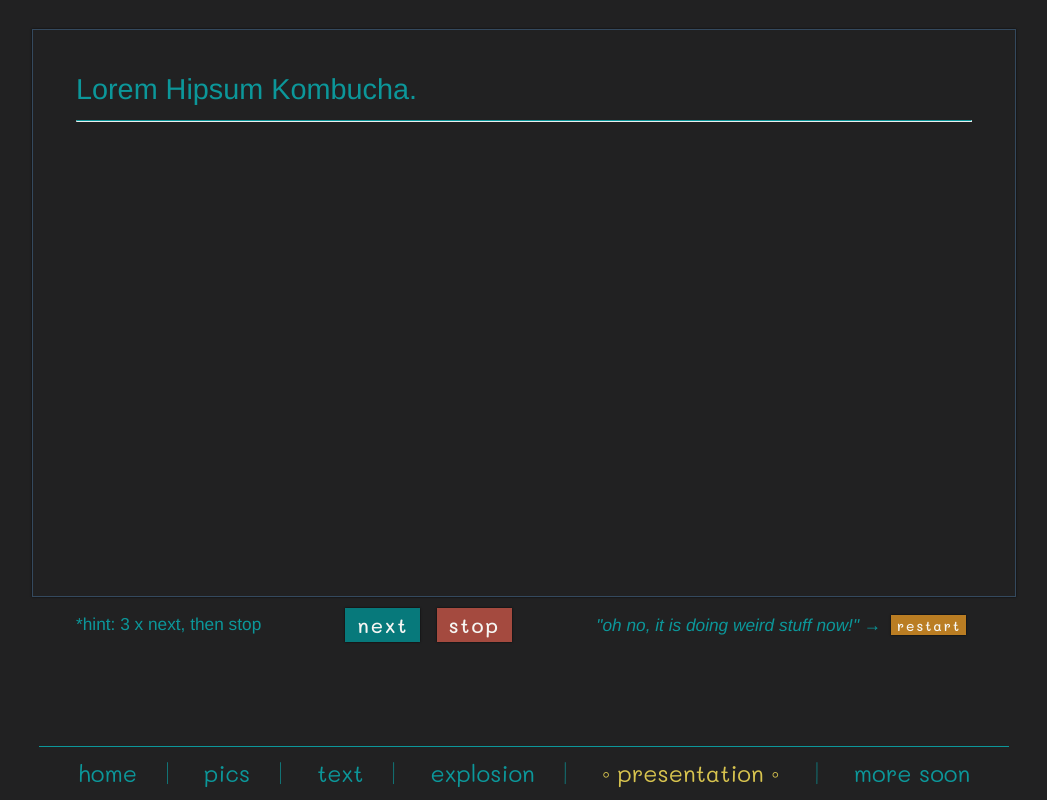
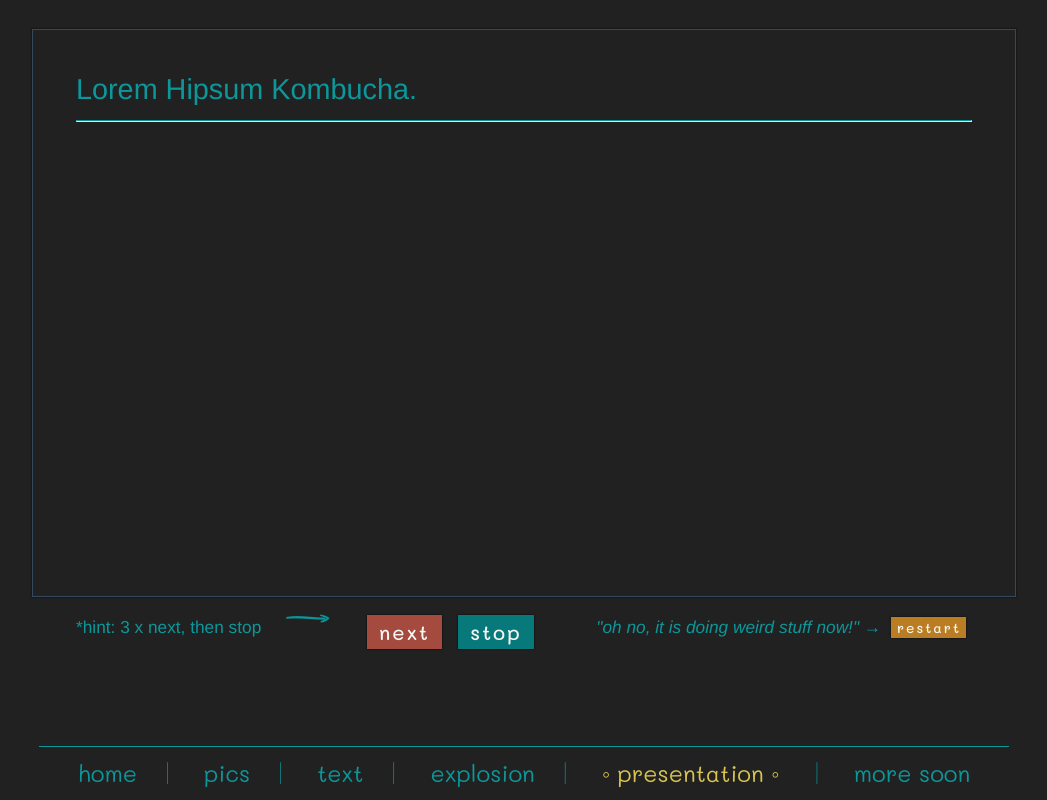
Before and after one commit to Mrtly/demos, a Vue app: page /demo4 in a window 1280 px wide. Shown: the whole page, without its empty margins (116-1163 px from the left). Built offline with nearby package versions, Linux system fonts and the light colour scheme; a web font is replaced by a local one.

Commit message:
improve text, add arrow

```diff
--- a/src/components/GsapDemo5.vue
+++ /dev/null
@@ -1,66 +0,0 @@
-<template>
-  <div id="container">
-    <div id="frame">
-      <div id="text">
-        <h2 id="comingsoon">coming soon!</h2>
-      </div>
-    </div>
-    <div id="buttons">
-      <button v-on:click="start">ok</button>
-    </div>
-  </div>
-</template>
-
-<script>
-import { gsap, Bounce } from "gsap";
-
-export default {
-  name: "GsapDemo5",
-  mounted: function() {
-    gsap.set("#comingsoon", { opacity: 0 });
-    this.start();
-  },
-  methods: {
-    start: function() {
-      gsap.set("#comingsoon", { opacity: 1 });
-      gsap.fromTo(
-        "#comingsoon",
-        { y: "-9em", opacity: 0 },
-        { scale: 1, duration: 1.5, opacity: 1, y: 0, ease: Bounce.easeOut }
-      );
-    }
-  }
-};
-</script>
-
-<style lang="scss" scoped>
-@import "@/styles/colors.scss";
-#container {
-  text-align: center;
-  #frame {
-    display: flex;
-    flex-direction: column;
-    justify-content: center;
-    align-items: center;
-    #comingsoon {
-      font-weight: 100;
-    }
-    padding: 1.5em;
-    margin: 0 auto;
-    width: 70vw;
-    height: 60vh;
-    border: 1px solid $vue-gray;
-    box-shadow: 0 0 2px rgba(0, 0, 0, 0.8);
-  }
-  #buttons {
-    width: 70vw;
-    margin: 0 auto;
-    display: flex;
-    justify-content: center;
-    align-items: center;
-    font-size: 1em;
-  }
-}
-@media screen and (max-width: 768px) {
-}
-</style>
--- a/src/components/Presentation.vue
+++ b/src/components/Presentation.vue
@@ -41,6 +41,11 @@
     <div id="buttons">
       <p id="hint">*hint: 3 x next, then stop</p>
       <div>
+        <svg id="arrow" xmlns="http://www.w3.org/2000/svg" viewBox="0 0 346.393 346.393">
+          <path
+            d="M204.651 58.521c-4.284-21.42-15.3-39.78-28.764-56.305-3.061-3.672-9.181-2.447-11.629 1.225-11.016 19.584-20.196 41.004-22.644 63.647-.612 6.732 9.792 7.345 11.016 1.225 4.284-16.524 10.404-32.437 18.36-47.736 3.06 4.284 6.121 9.18 8.569 14.076-4.284-4.284-14.077-2.448-14.077 5.508-.612 99.756-23.256 202.571-5.508 301.104 1.224 7.956 14.688 6.12 14.076-1.836-7.956-100.368 7.345-198.899 7.957-299.268v-1.224c3.672 7.344 6.119 14.688 7.956 23.256 1.225 9.792 16.524 6.12 14.688-3.672z"
+          />
+        </svg>
         <button v-on:click="next">next</button>
         <button v-on:click="stop">stop</button>
       </div>
@@ -297,6 +302,23 @@
         background-color: $b4;
       }
     }
+    #arrow {
+      transform: rotate(90deg);
+      animation: 3s fade-in ease;
+      filter: invert(38%) sepia(48%) saturate(2134%) hue-rotate(152deg)
+        brightness(94%) contrast(91%);
+      height: 1.5em;
+      animation: bouncey 0.5s ease-in-out alternate infinite;
+    }
+
+    @keyframes bouncey {
+      0% {
+        transform: rotate(90deg) translateY(30px);
+      }
+      100% {
+        transform: rotate(90deg) translateY(20px);
+      }
+    }
   }
 }
 @media screen and (max-width: 768px) {
--- a/src/components/Staggers.vue
+++ b/src/components/Staggers.vue
@@ -186,6 +186,9 @@
       display: none;
     }
   }
+  button {
+    display: none;
+  }
   #mobile-note {
     display: block;
   }
--- a/src/components/TextSplits.vue
+++ b/src/components/TextSplits.vue
@@ -5,6 +5,13 @@
       <h1 id="intro">Thundercats</h1>
 
       <h2 id="tagline">Authentic charcoal lorem hipsum unicorn kombucha.</h2>
+
+      <p id="blah">
+        Succulents skateboard iceland live-edge pitchfork aliqua.
+        Vape reprehenderit duis, bicycle rights twee in chia.
+        Portland cloud bread put a bird on it vice sartorial unicorn mlkshk.
+        Coconut tattooed lorem, snackwave put a bird on it mixtape seitan.
+      </p>
     </div>
     <div id="buttons">
       <button v-on:click="start">go again!</button>
@@ -21,26 +28,37 @@
   mounted: function() {
     gsap.set("#intro", { opacity: 0 });
     gsap.set("#tagline", { opacity: 0 });
+    gsap.set("#blah", { opacity: 0 });
     this.start();
   },
   methods: {
     start: function() {
       gsap.set("#intro", { opacity: 1 });
       gsap.set("#tagline", { opacity: 1 });
-      const text = document.getElementById("intro");
-      const splittedText = new SplitTextJS(text);
+      gsap.set("#blah", { opacity: 1 });
+      const splittedText = new SplitTextJS(document.getElementById("intro"));
       const textChars = splittedText.chars;
       gsap.from(textChars, {
         duration: 0.1,
         visibility: "hidden",
         stagger: 0.06
       });
-      const tagline = document.getElementById("tagline");
-      const splittedTagline = new SplitTextJS(tagline);
+      const splittedTagline = new SplitTextJS(
+        document.getElementById("tagline")
+      );
       const tag = splittedTagline.chars;
       gsap.from(tag, {
         delay: 1,
-        y: -80,
+        x: -100,
+        y: -100,
+        opacity: 0,
+        ease: Power3.easeInOut,
+        stagger: 0.01
+      });
+      const splittedBlah = new SplitTextJS(document.getElementById("blah"));
+      const blablah = splittedBlah.chars;
+      gsap.from(blablah, {
+        delay: 2,
         opacity: 0,
         ease: Power3.easeInOut,
         stagger: 0.01
@@ -69,6 +87,11 @@
       font-size: 1em;
       font-weight: 100;
     }
+    p {
+      font-size: 0.7em;
+      font-weight: 300;
+      letter-spacing: 2px;
+    }
   }
 }
 @media screen and (max-width: 768px) {
```
